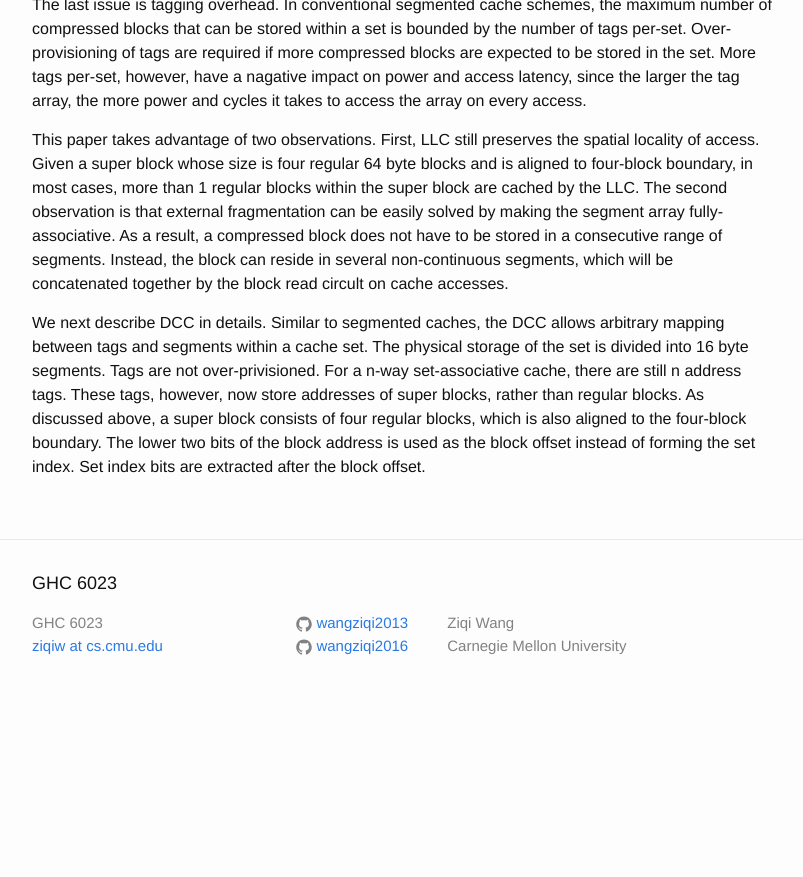
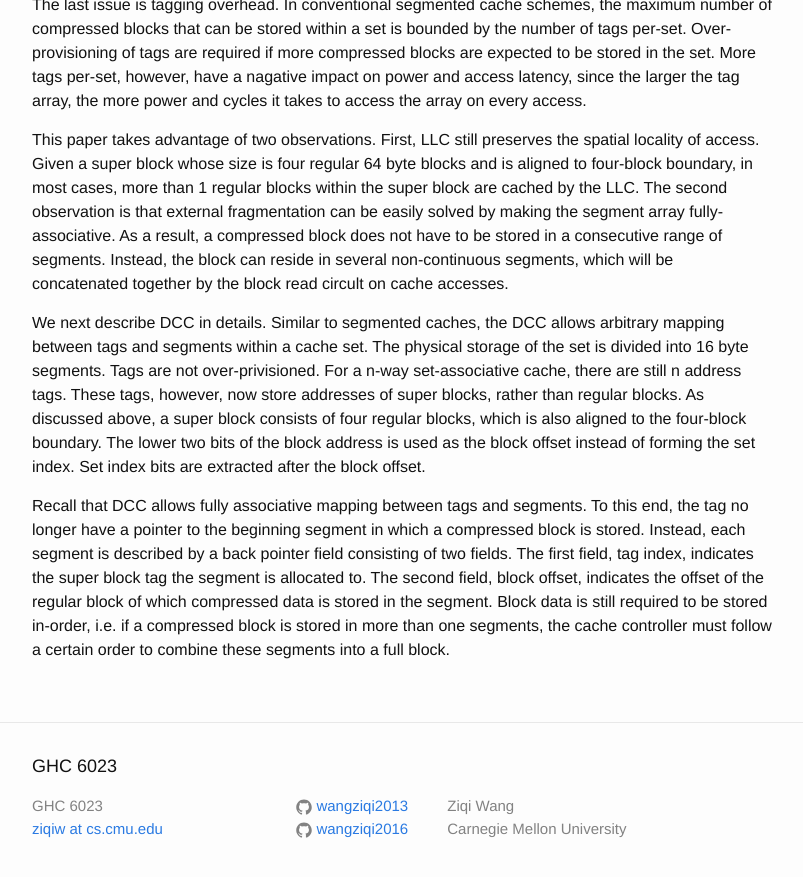
Before and after one commit to wangziqi2013/wangziqi2013.github.io, a Jekyll site: the page built from _posts/2020-06-12-dcc.markdown, in a window 1280 px wide and 900 px high, scrolled down 829 px. Shown: the top 877 px of the window, without its empty margins (238-1041 px from the left). Built offline with Jekyll 4.4.1, drawn with Linux system fonts in a browser that asks for light colours; before the commit the page ends 1546 px from its top, so only the background shows below that.

Commit message:
Adding segments

```diff
--- a/_posts/2020-06-12-dcc.markdown
+++ b/_posts/2020-06-12-dcc.markdown
@@ -42,3 +42,10 @@ For a n-way set-associative cache, there are still n address tags. These tags, h
 rather than regular blocks. As discussed above, a super block consists of four regular blocks, which is also aligned to
 the four-block boundary. The lower two bits of the block address is used as the block offset instead of forming the
 set index. Set index bits are extracted after the block offset.
+
+Recall that DCC allows fully associative mapping between tags and segments. To this end, the tag no longer have a pointer
+to the beginning segment in which a compressed block is stored. Instead, each segment is described by a back pointer field
+consisting of two fields. The first field, tag index, indicates the super block tag the segment is allocated to. The second
+field, block offset, indicates the offset of the regular block of which compressed data is stored in the segment.
+Block data is still required to be stored in-order, i.e. if a compressed block is stored in more than one segments, the
+cache controller must follow a certain order to combine these segments into a full block.
```
